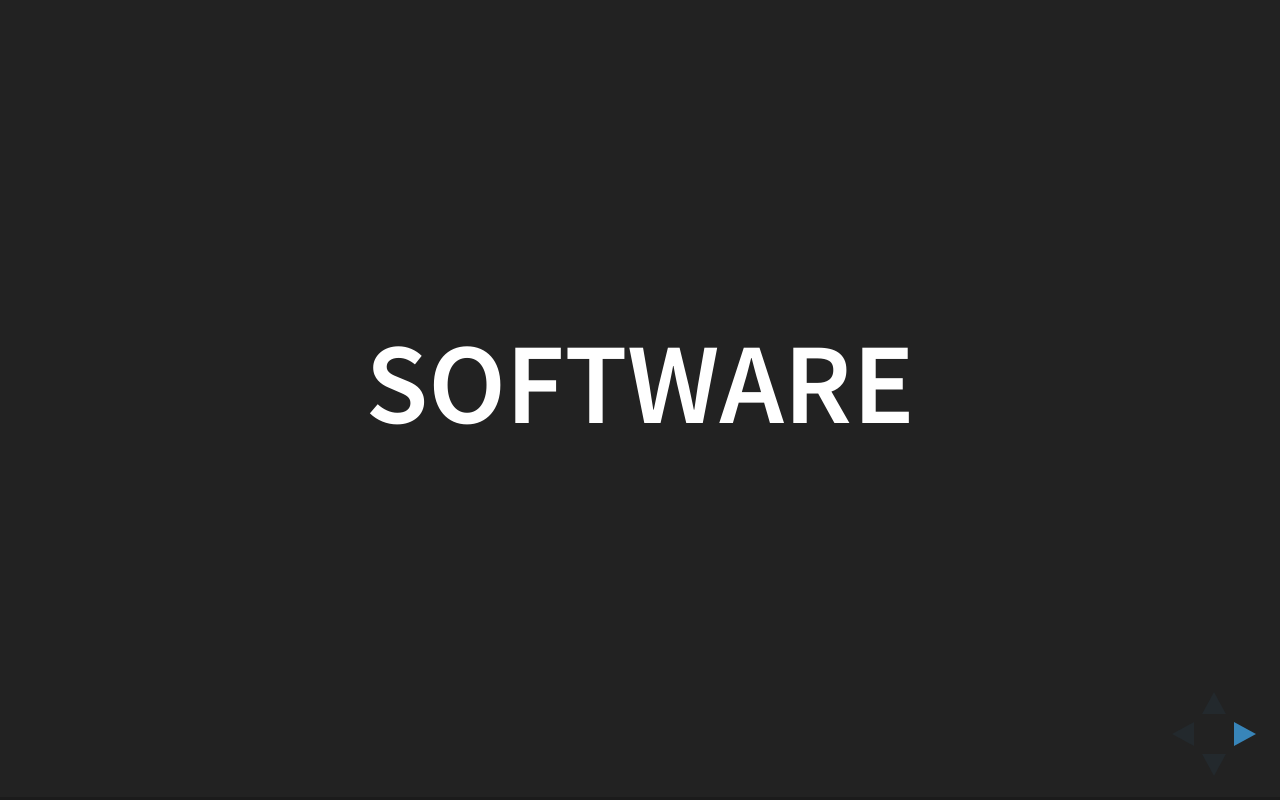
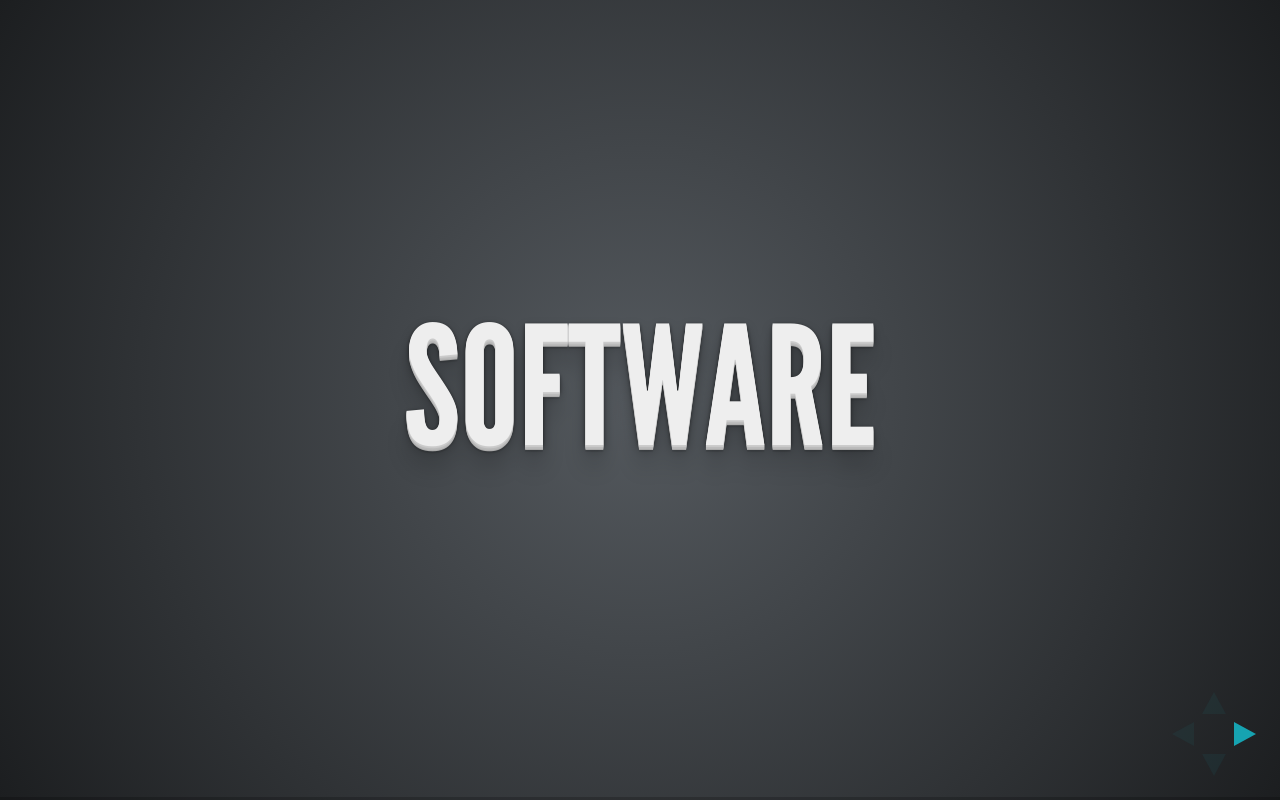
Before and after one commit to rafacabeza/entornos, a website: page index.html in a window 1280 px wide. Drawn offline with Linux system fonts and the light colour scheme.

Commit message:
theme league

```diff
--- a/index.html
+++ b/index.html
@@ -4,10 +4,10 @@
 		<meta charset="utf-8">
 		<meta name="viewport" content="width=device-width, initial-scale=1.0, maximum-scale=1.0, user-scalable=no">
 
-		<title>reveal.js</title>
+		<title>Entornos de desarrollo</title>
 
 		<link rel="stylesheet" href="css/reveal.css">
-		<link rel="stylesheet" href="css/theme/black.css">
+		<link rel="stylesheet" href="css/theme/league.css">
 
 		<!-- Theme used for syntax highlighting of code -->
 		<link rel="stylesheet" href="lib/css/zenburn.css">
```
